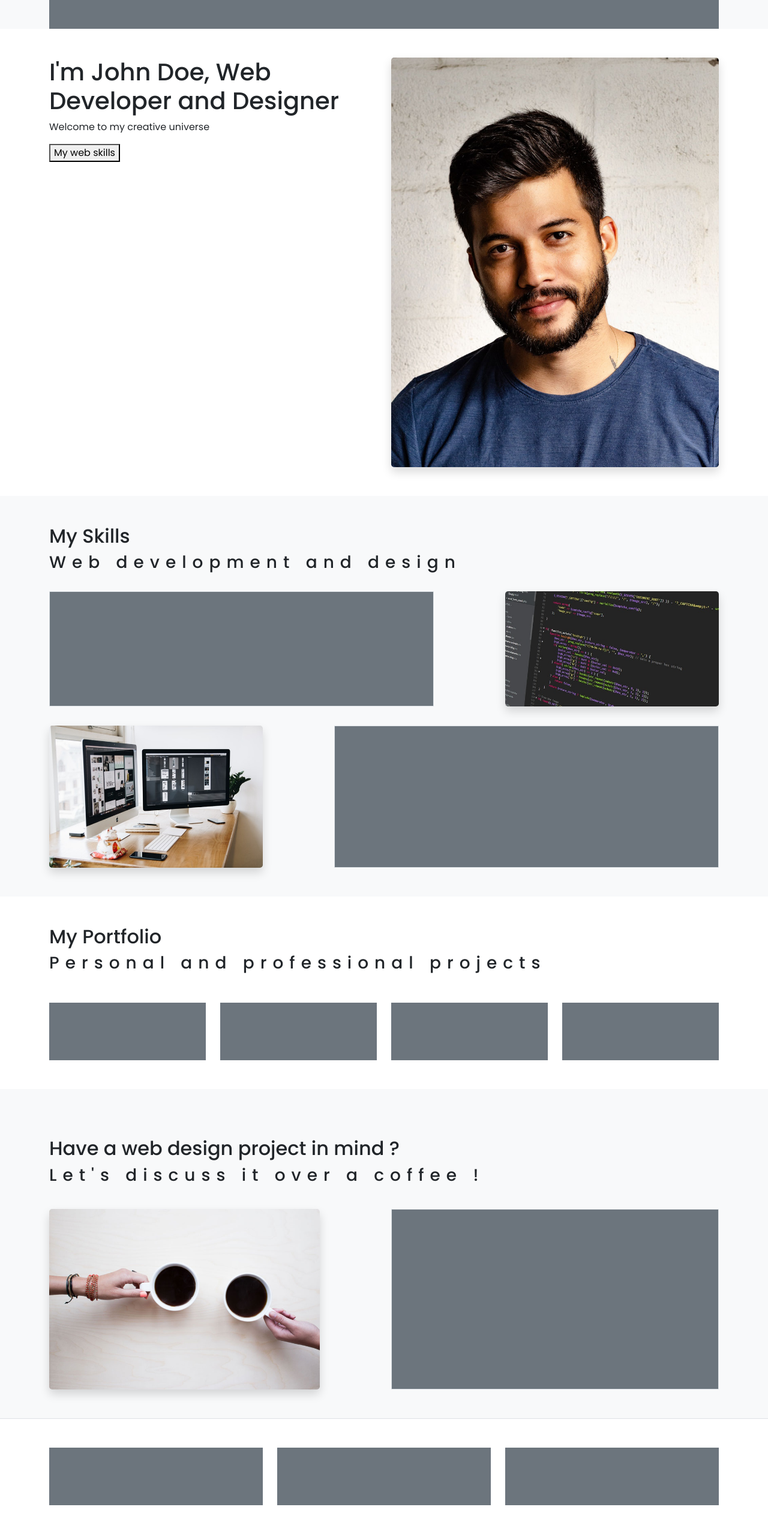
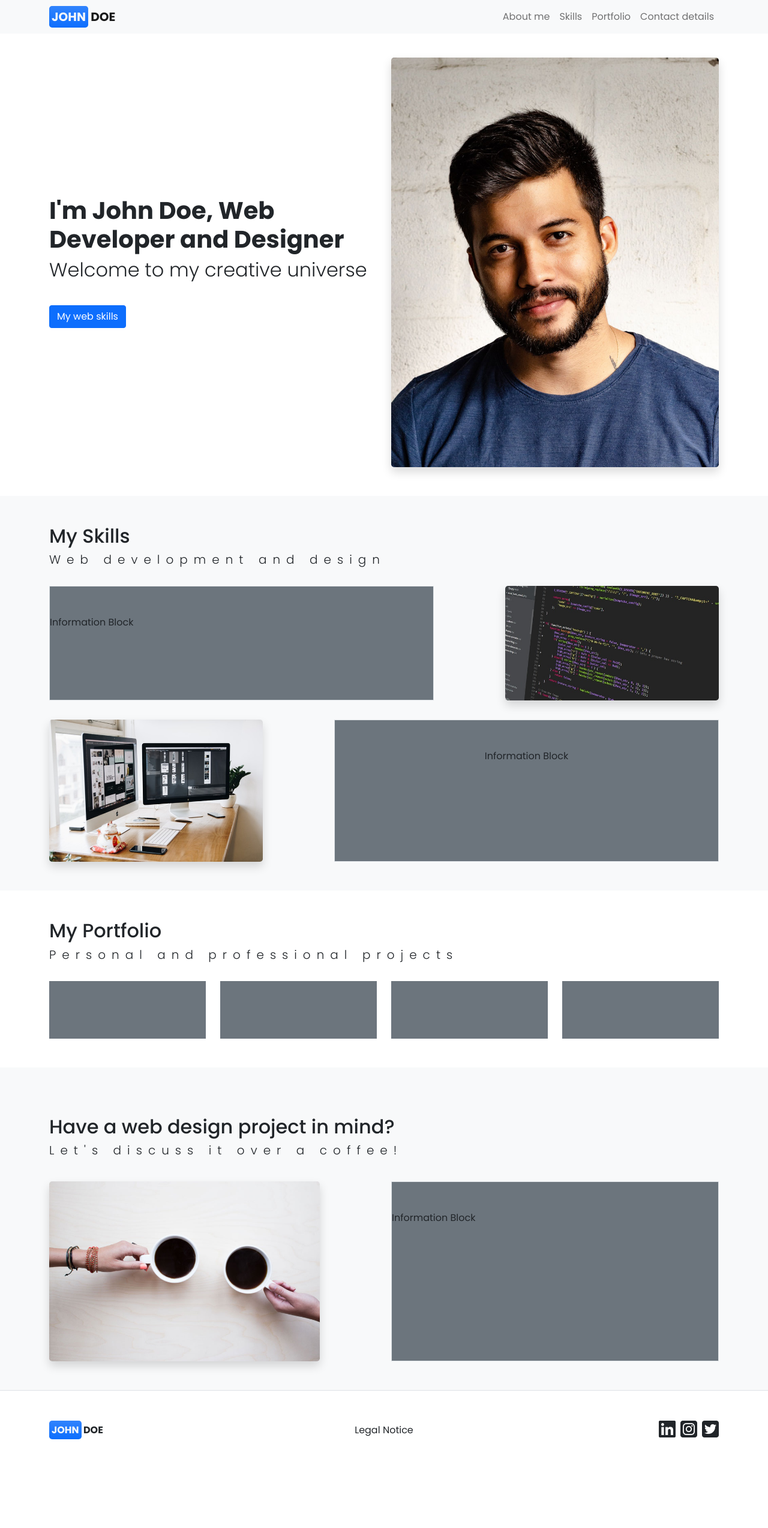
Before and after one commit to Stevens-Mark/Simple-Portfolio, a React (Create React App) app: page / in a window 1280 px wide. Shown: the top 2548 px of the page at 60% size. After the commit the page ends 2450 px from the top, so only its background shows below. Built offline with nearby package versions, Linux system fonts and the light colour scheme.

Commit message:
save point defore nav toggle

```diff
--- a/public/index.html
+++ b/public/index.html
@@ -10,8 +10,12 @@
       content="Web site created using create-react-app"
     />
     <link rel="apple-touch-icon" href="%PUBLIC_URL%/logo192.png" />
+    <!-- Font Awesome -->
+    <script src="https://kit.fontawesome.com/14273d579a.js" crossorigin="anonymous"></script>
+    <!-- Bootstrap Icons -->
+    <link rel="stylesheet" href="https://cdn.jsdelivr.net/npm/bootstrap-icons@1.5.0/font/bootstrap-icons.css">
 
-    <title>React App</title>
+    <title>John Doe CV</title>
   </head>
   <body>
     <noscript>You need to enable JavaScript to run this app.</noscript>
--- a/src/App.js
+++ b/src/App.js
@@ -3,9 +3,7 @@ import Home from './pages/Home'
 
 const App = () => {
   return (
-    <>
-      <Home />
-    </>
+       <Home />
   )
 }
 
--- a/src/components/Contact.jsx
+++ b/src/components/Contact.jsx
@@ -3,24 +3,24 @@ import coffee from '../assets/images/coffee.jpg'
 
 const Contact = () => {
     return (
-      <section className="py-5 bg-light">
+      <section id="contact details" className="py-5 bg-light">
 
         <div className="container" >
 
-          <div className="row mt-5">
+          <div className="row mt-5 ">
             <div className="col">
-              <h2 className="">Have a web design project in mind ?</h2>
-              <h3 className="">Let's discuss it over a coffee !</h3>
+              <h2>Have a web design project in mind?</h2>
+              <h3 className="fs-5 fw-light">Let's discuss it over a coffee!</h3>
             </div>
           </div>
 
-          <div className="row mt-5">
-            <div className="col-5">
+          <div className="row mt-5 gy-4 gy-md-0">
+            <div className="col-12 col-md-5">
               <img src={coffee} alt="screen showing php code" className="rounded-3 shadow w-100"/>
             </div>
 
-            <div className="col-6 offset-1">
-              <div className="border bg-secondary h-100 w-100"></div>
+            <div className="col-12 col-md-6 offset-md-1">
+              <div className="border bg-secondary h-100 w-100 py-5">Information Block</div>
             </div>
           </div>
 
--- a/src/components/Footer.jsx
+++ b/src/components/Footer.jsx
@@ -5,18 +5,51 @@ const Footer = () => {
       <footer className="border-top">
         <div className="container py-5">
 
-          <div className="row">
+          <div className="row gy-4 gy-md-0 align-items-center">
 
-            <div className="col-4">
-              <div className="bg-secondary py-5"></div>
+            <div className="col-12 col-md-4">
+              <ul className="list-inline list-unstyled mb-0">
+                <li className="list-inline-item ">
+                  <a href='#johndoe' className='text-decoration-none text-uppercase fw-bold text-dark' aria-label="Link to Top">
+                    <span className="bg-primary bg-gradient p-1 rounded-3 text-light">John</span> Doe
+                  </a>
+                </li>
+              </ul>
             </div>
 
-            <div className="col-4">
-              <div className="bg-secondary py-5"></div>
+            <div className="col-12 col-md-4 text-md-center">
+              <ul className="list-inline list-unstyled mb-0">
+                <li className="list-inline-item">
+                  <a href='Legal Notice link' className='text-decoration-none text-dark' aria-label="Link to Instagram" rel="noreferrer" target='_blank'>
+                    Legal Notice
+                  </a>
+                </li>
+              </ul>
             </div>
 
-            <div className="col-4">
-              <div className="bg-secondary py-5"></div>
+            <div className="col-12 col-md-4 text-md-end">
+              <ul className="list-inline list-unstyled mb-0">
+
+                <li className="list-inline-item">
+                  <a href='my linkedin link' className='text-decoration-none text-dark' aria-label="Link to LinkedIn" rel="noreferrer" target='_blank'>
+                  <i className="fab fa-linkedin fa-2x"></i>
+                  </a>
+                </li>
+
+                <li className="list-inline-item">
+                  <a href='my Instagram link' className='text-decoration-none text-dark' aria-label="Link to Instagram" rel="noreferrer" target='_blank'>
+                  <i className="fab fa-instagram-square fa-2x"></i>
+                  </a>
+                </li>
+
+                <li className="list-inline-item">
+                  <a href='my Twitter link' className='text-decoration-none text-dark' aria-label="Link to Twitter" rel="noreferrer" target='_blank'>
+                  <i className="fab fa-twitter-square fa-2x"></i>
+                  </a>
+                </li>
+
+              </ul>
+
             </div>
 
           </div>
--- a/src/components/Intro.jsx
+++ b/src/components/Intro.jsx
@@ -3,18 +3,18 @@ import portrait from '../assets/images/portrait.jpg'
 
 const Introduction = () => {
   return (
-    <section className="py-5">
+    <section id="johndoe" className="py-5">
       <div className= "container">
 
-        <div className="row">
+        <div className="row gy-4 gy-md-0 align-items-center">
 
-          <div className="col">
-            <h1>I'm John Doe, Web Developer and Designer</h1>
-            <p>Welcome to my creative universe</p>
-            <button>My web skills</button>
+          <div className="col-12 col-md-6 ">
+            <h1 className="fw-bold">I'm John Doe, Web Developer and Designer</h1>
+            <h2 className="fw-light">Welcome to my creative universe</h2>
+            <button type="button" className="btn btn-primary mt-5">My web skills</button>
           </div>
 
-          <div className="col">
+          <div className="col-12 col-md-6">
             <img src={portrait} alt='The author' className='rounded-3 shadow'/>
           </div>
 
--- a/src/components/Nav.jsx
+++ b/src/components/Nav.jsx
@@ -1,14 +1,42 @@
 import React from "react"
+// import 'bootstrap/dist/js/bootstrap.bundle';
+
 
 const Navigation = () => {
+
+
   return (
-    <header >
-    <nav className="bg-light">
+    <header className="py-4" >
+      <nav className="navbar navbar-expand-md bg-light navbar-light fixed-top">
+
       <div className="container">
-        <div className="bg-secondary py-4 w-100">
+        <a className="navbar-brand text-uppercase fw-bold" href="/index.html">
+          <span className="bg-primary bg-gradient p-1 rounded-3 text-light">John</span> Doe
+        </a>
+
+        <button className="navbar-toggler" type="button" data-bs-toggle="collapse" data-bs-target="#navbarNav"
+          aria-controls="navbarNav" aria-expanded="false" aria-label="Toggle navigation">
+          <span className="navbar-toggler-icon"></span>
+        </button>
+
+        <div className="collapse navbar-collapse justify-content-end" id="navbarNav">
+          <ul className="navbar-nav">
+            <li className="nav-item active">
+              <a className="nav-link" href="#johndoe">About me</a>
+            </li>
+            <li className="nav-item">
+              <a className="nav-link" href="#skills">Skills</a>
+            </li>
+            <li className="nav-item">
+              <a className="nav-link" href="#portfolio">Portfolio</a>
+            </li>
+            <li className="nav-item">
+              <a className="nav-link" href="#contact details">Contact details</a>
+            </li>
+          </ul>
         </div>
       </div>
-    </nav>
+      </nav>
     </header>
   )
 }
--- a/src/components/Portfolio.jsx
+++ b/src/components/Portfolio.jsx
@@ -2,28 +2,28 @@ import React from "react"
 
 const Portfolio = () => {
     return (
-      <section className="py-5">
+      <section id="portfolio" className="py-5">
         <div className="container">
-          <h2 className="">My Portfolio</h2>
-          <h3 className="">Personal and professional projects</h3>
+          <h2>My Portfolio</h2>
+          <h3 className="fs-5 fw-light">Personal and professional projects</h3>
 
-          <div className="row gy-4 mt-4">
-            <div className="col-3">
+          <div className="row mt-5 gy-4 gy-md-0">
+            <div className="col-12 col-md-3">
               <div className="bg-secondary h-100 w-100 py-5">
               </div>
             </div>
 
-            <div className="col-3">
+            <div className="col-12 col-md-3">
               <div className="bg-secondary h-100 w-100 py-5">
               </div>
             </div>
 
-            <div className="col-3">
+            <div className="col-12 col-md-3">
               <div className="bg-secondary h-100 w-100 py-5">
               </div>
             </div>
 
-            <div className="col-3">
+            <div className="col-12 col-md-3">
               <div className="bg-secondary h-100 w-100 py-5">
               </div>
             </div>
--- a/src/components/Skills.jsx
+++ b/src/components/Skills.jsx
@@ -4,31 +4,31 @@ import code from '../assets/images/code.jpg'
 
 const Skills = () => {
   return (
-    <section className="py-5 bg-light">
+    <section id="skills" className="py-5 bg-light">
 
       <div className="container">
 
-        <h2 className="">My Skills</h2>
-        <h3 className="">Web development and design</h3>
+        <h2>My Skills</h2>
+        <h3 className="fs-5 fw-light">Web development and design</h3>
 
-        <div className="row mt-5">
+        <div className="row mt-5 gy-4 gy-md-0">
 
-          <div className="col-7">
-            <div className="border bg-secondary h-100 w-100"></div>
+          <div className="col-12 col-md-7">
+            <div className="border bg-secondary h-100 w-100 py-5">Information Block</div>
           </div>
 
-          <div className="offset-1 col-4">
+          <div className="col-12 offset-md-1 col-md-4">
             <img src={code} alt="screen showing php code"  className="rounded-3 shadow w-100"/>
           </div>
         </div>
 
-        <div className="row mt-5">
-          <div className=" col-4">
+        <div className="row mt-5 gy-4 gy-md-0">
+          <div className="coll-12  col-md-4">
             <img src={design} alt="screen showing design"  className="rounded-3 shadow w-100"/>
           </div>
 
-          <div className="col-7 offset-1">
-            <div className="border bg-secondary h-100 w-100"></div>
+          <div className="col-12 col-md-7 offset-md-1">
+            <div className="border bg-secondary h-100 w-100 py-5 text-center">Information Block</div>
           </div>
         </div>
 
--- a/src/pages/Home.jsx
+++ b/src/pages/Home.jsx
@@ -8,7 +8,6 @@ import Skills from "../components/Skills"
 
 const Home = () => {
   return (
-    <>
     <main>
       <Nav/>
       <Introduction/>
@@ -17,7 +16,6 @@ const Home = () => {
       <Contact/>
       <Footer/>
     </main>
-    </>
   )
 }
 
```
Also changed, not shown: 1 other file (tests, documents, lock files or other folders).
